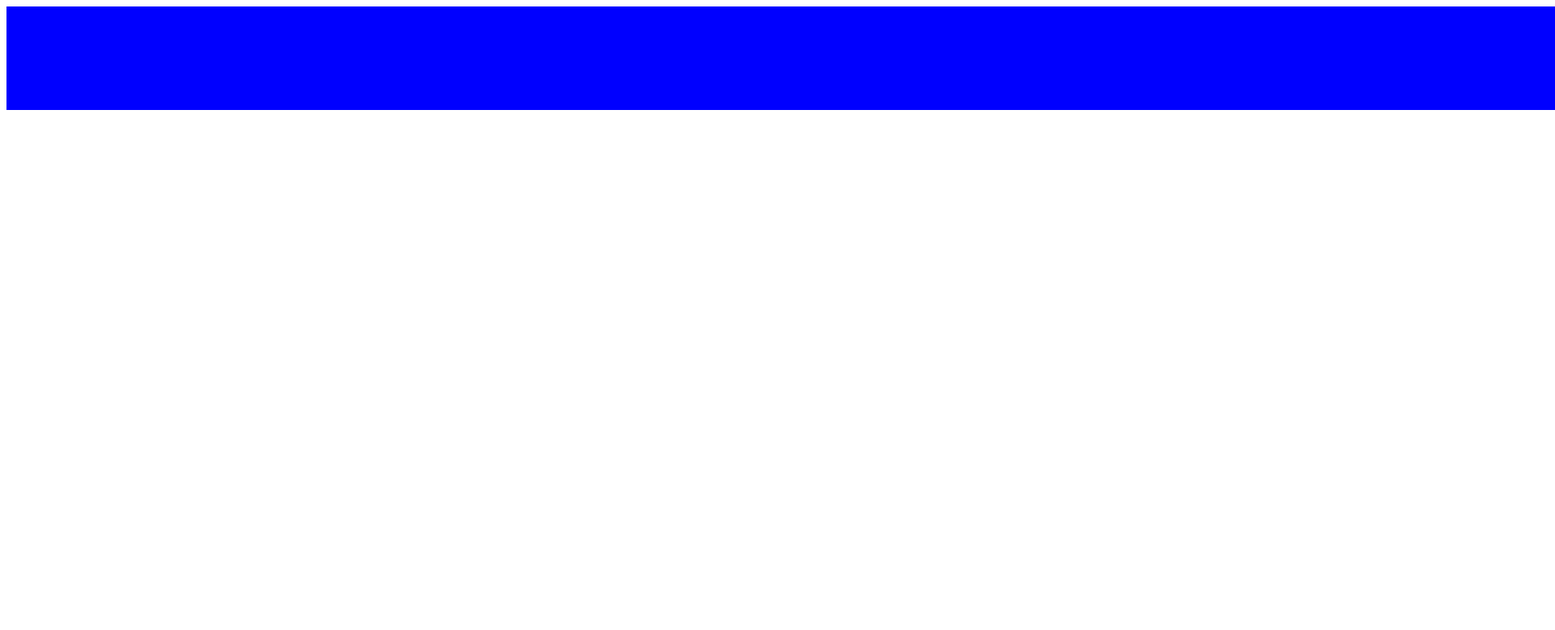
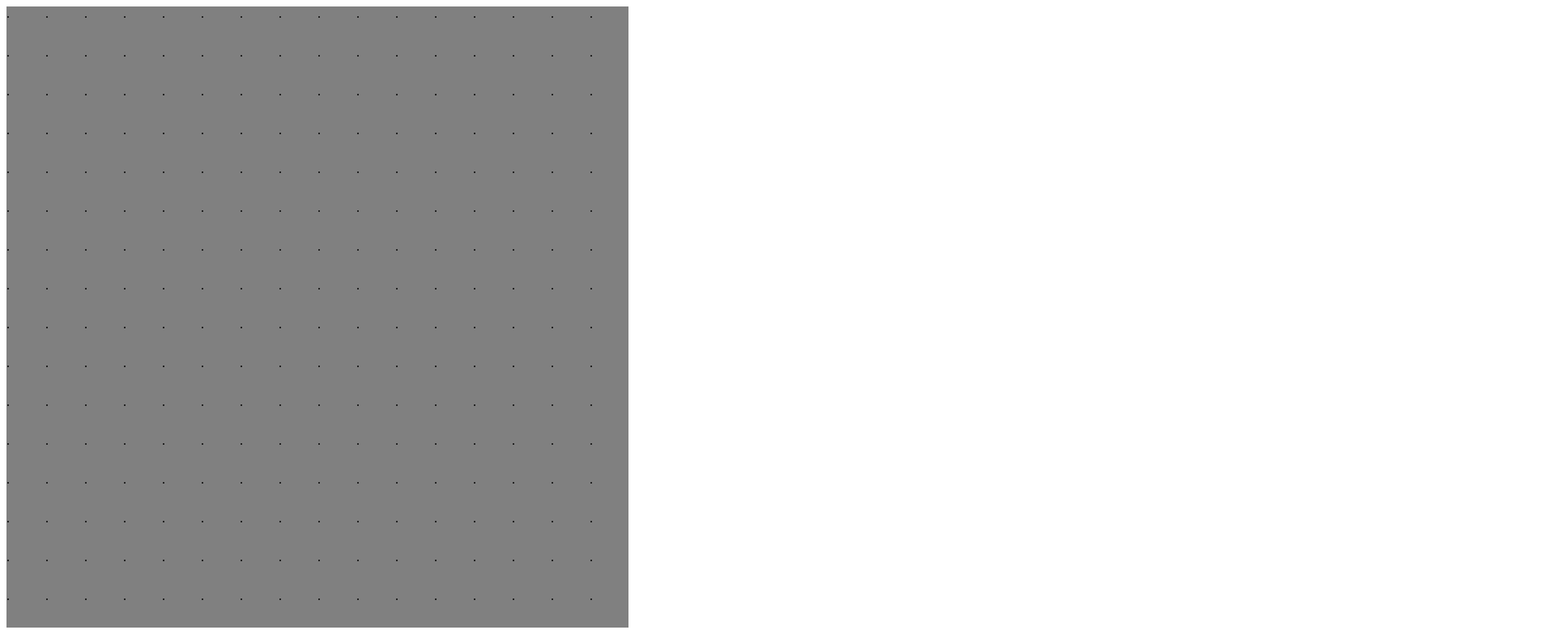
Before and after one commit to kevin-blatnik/etch-sketch, a plain HTML site: page index.html in a window 1280 px wide. Shown: the top 779 px of the page at 81% size, 1920 px wide, since content can reach past the window. Drawn offline with Linux system fonts and the light colour scheme.

Commit message:
add grid mouseover

```diff
--- a/javascript.js
+++ b/javascript.js
@@ -5,7 +5,7 @@ const cols = 16;
 const etchSketch = {
     containerRef : document.getElementById("container"),
 
-    initContainer : function() {
+    addGrid : function() {
         let squareDiv = null;
 
         //Empty Container first?
@@ -13,19 +13,32 @@ const etchSketch = {
         for(let i=0; i<rows; i++) {
             for(let j=0; j<cols; j++) {
                 squareDiv = document.createElement("div");
+                squareDiv.id = 'gridBox' + i + "-" + j;
                 squareDiv.row = i;
                 squareDiv.col = j;
-                squareDiv.style.width = "10px";
-                squareDiv.style.height = "auto";
-                squareDiv.style.border = '4em solid blue';
-                squareDiv.style.backgroundColor = "green";
+                squareDiv.style.width = '6vh';
+                squareDiv.style.height = '6vh'; //to make square
+                //squareDiv.style.border = '4em solid gray';
+                squareDiv.style.backgroundColor = "gray";
+                squareDiv.innerText = '.';
 
 
                 this.containerRef.appendChild(squareDiv);
+           }
         }
-       }
+    },
+    addHover : function() {
+        this.containerRef.addEventListener('mouseover', ev => {
+            console.log(ev.target);
+            const targeted = document.getElementById(ev.target.id);
 
+            console.log(targeted);
+            if ( targeted !== null ) {
+                targeted.style.backgroundColor = "black";
+            }
+        })
     }
 }
 
-etchSketch.initContainer();
+etchSketch.addGrid();
+etchSketch.addHover();
--- a/styles.css
+++ b/styles.css
@@ -1,6 +1,10 @@
 #container {
     display: flex;
-    width: 100vw;
+    justify-content: left;
     align-items: flex-start;
+    flex-wrap: wrap;
+
+    width: 96vh;
+    height: 96vh;
     background-color: rgb(29, 165, 97);
 }
```
